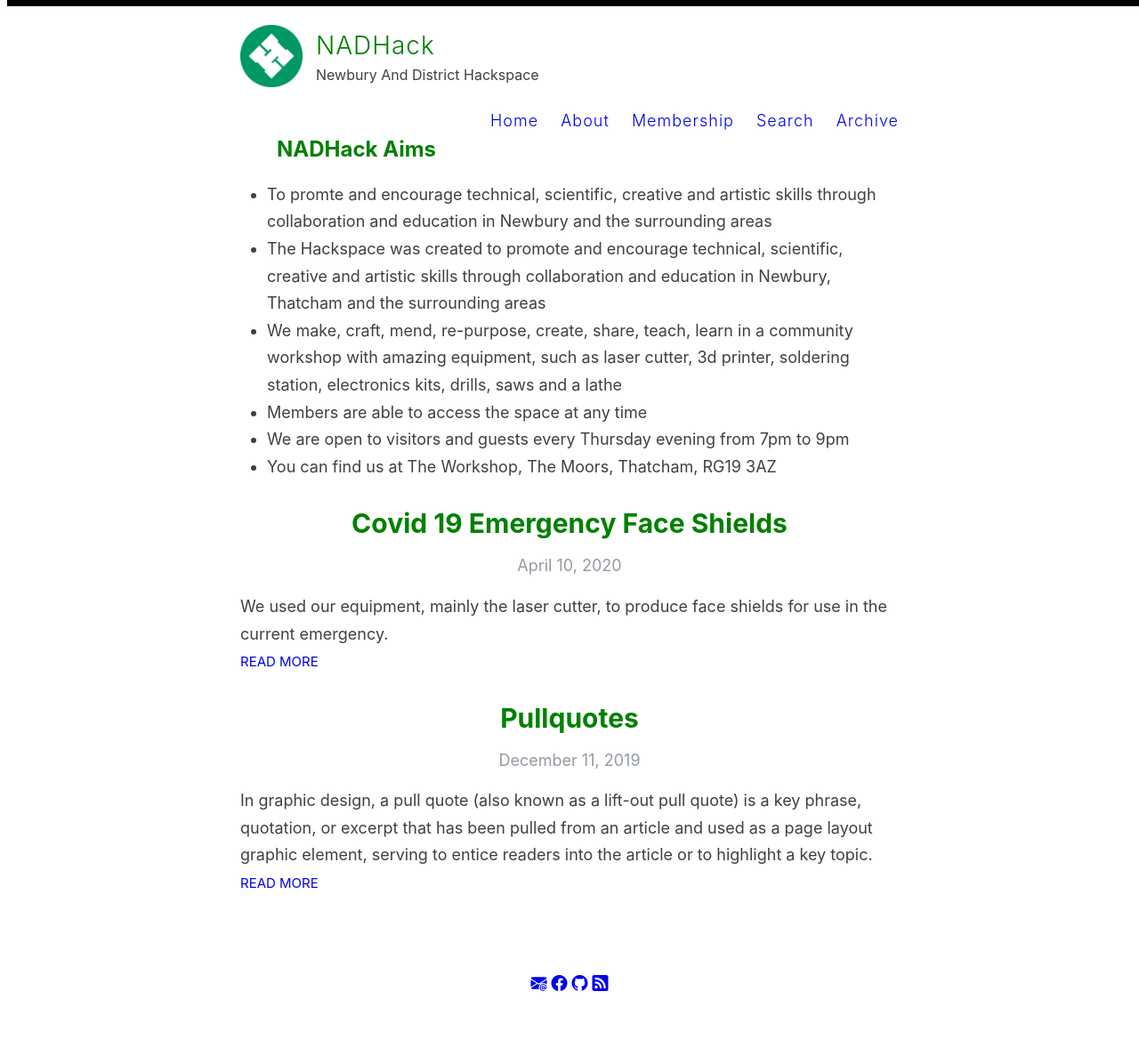
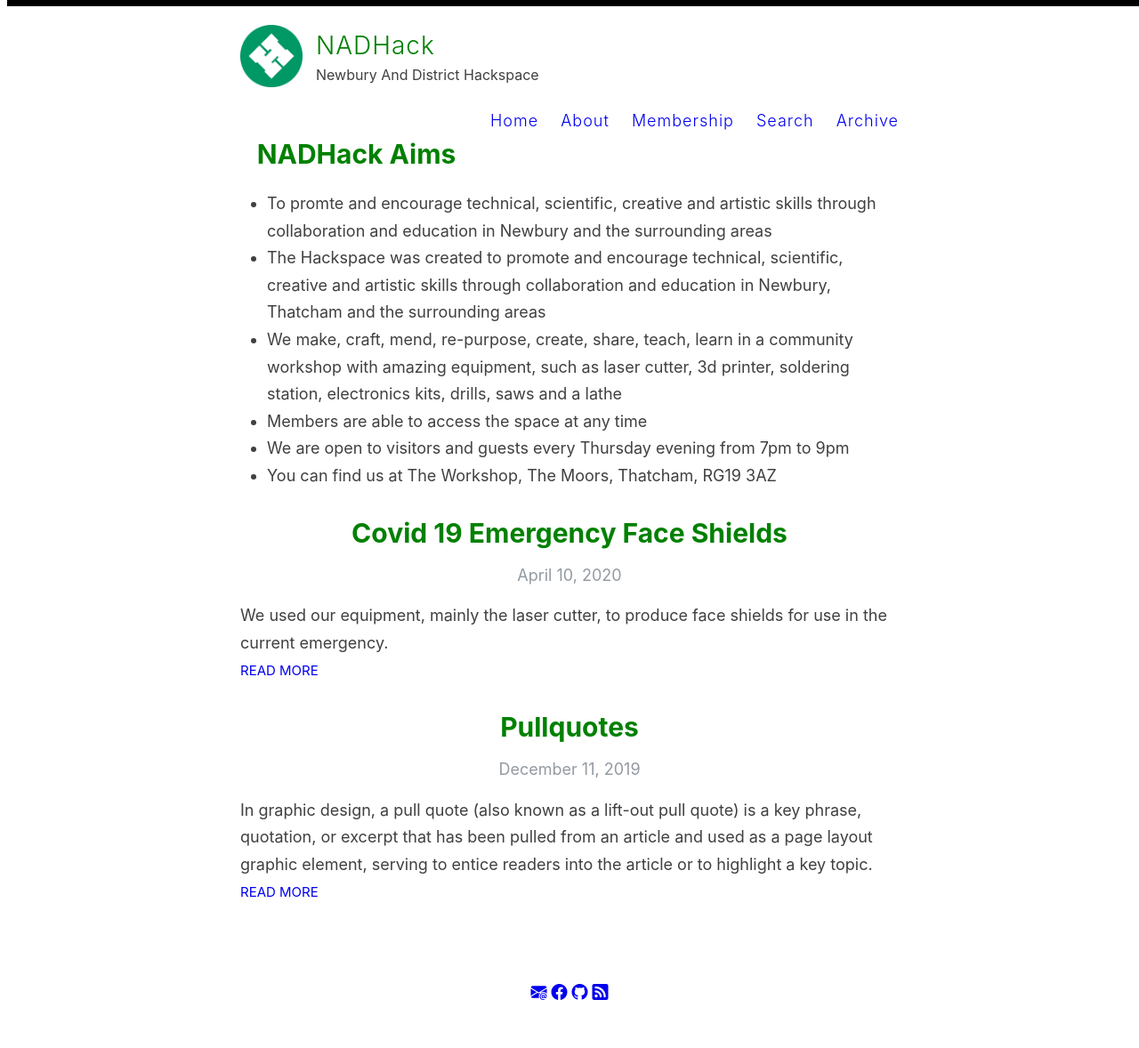
Before and after one commit to nadhack/nhsite, a Jekyll site: the page built from index.html, in a window 1280 px wide. Shown: the whole page at 89% size. Built offline with Jekyll 4.4.1, drawn with Linux system fonts in a browser that asks for light colours; the list of posts is cut into pages by our own code.

```diff
--- a/_includes/aims.md
+++ b/_includes/aims.md
@@ -1,4 +1,4 @@
-## NADHack Aims
+# NADHack Aims
 
 - To promte and encourage technical, scientific, creative and artistic skills through collaboration and education in Newbury and the surrounding areas
 - The Hackspace was created to promote and encourage technical, scientific, creative and artistic skills through collaboration and education in Newbury, Thatcham and the surrounding areas
```
